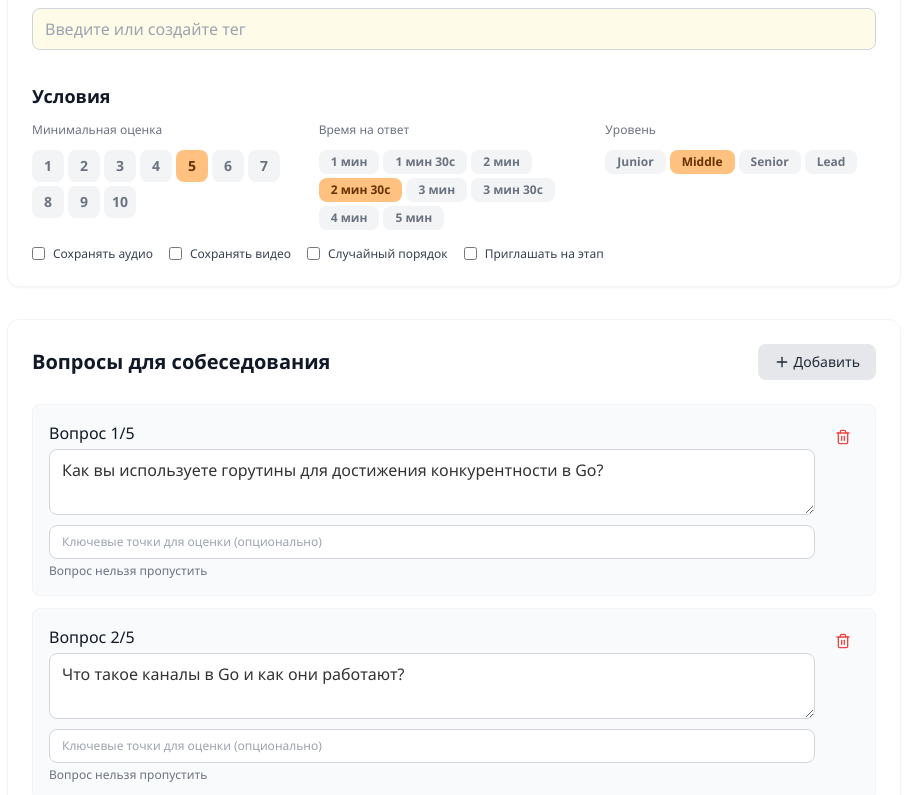
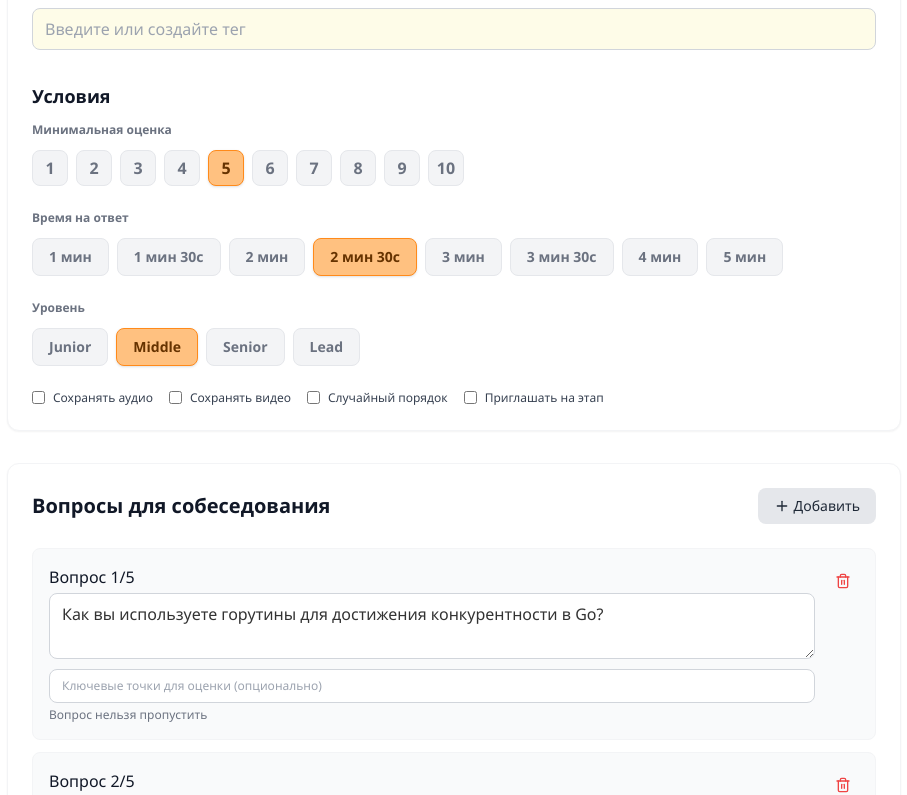
Before and after one commit to FerrPOINT/hr-recruiter-front, a React (Create React App) app: page /vacancies/create in a window 1280 px wide. Shown: the part 814-1609 px from the top of the page, without its empty margins (314-1221 px from the left). Built offline with nearby package versions, Linux system fonts and the light colour scheme.

Commit message:
мелкие фиксы по дизайну

```diff
--- a/src/index.css
+++ b/src/index.css
@@ -20,6 +20,9 @@
 @layer components {
   .btn-primary {
     @apply bg-primary-500 hover:bg-primary-600 text-white font-medium py-1.5 px-5 rounded-lg transition-colors duration-200 focus:outline-none focus:ring-2 focus:ring-primary-500 focus:ring-offset-2 h-11 max-h-11;
+    white-space: nowrap;
+    text-overflow: ellipsis;
+    overflow: hidden;
   }
 
   .btn-secondary {
--- a/src/pages/InterviewSession.tsx
+++ b/src/pages/InterviewSession.tsx
@@ -90,6 +90,13 @@ const InterviewSession: React.FC = () => {
     }
   }, [messages]);
 
+  // Скролл вниз при появлении финального блока
+  useEffect(() => {
+    if (showFinalBlock && chatEndRef.current) {
+      chatEndRef.current.scrollIntoView({ behavior: 'smooth' });
+    }
+  }, [showFinalBlock]);
+
   // Таймер записи (универсальный для mic-test и question)
   useEffect(() => {
     let timer: NodeJS.Timeout;
@@ -175,6 +182,13 @@ const InterviewSession: React.FC = () => {
     }, 1500);
   };
 
+  // Кнопка 'Записать ответ' доступна только после появления вопроса в чате
+  const currentQuestionText = `Вопрос ${currentQuestion + 1} из ${MOCK_QUESTIONS.length}: ${MOCK_QUESTIONS[currentQuestion]}`;
+  const lastMessage = messages[messages.length - 1];
+  const canRecordAnswer = step === 'question'
+    && lastMessage && lastMessage.from === 'ai' && lastMessage.text === currentQuestionText
+    && !isRecording && !isTranscribing;
+
   return (
     <div className="min-h-screen flex flex-col items-center justify-center bg-gradient-to-br from-[#f0f3ff] to-[#e6eaff] py-4">
       {/* Фирменный логотип и помощь */}
@@ -253,7 +267,9 @@ const InterviewSession: React.FC = () => {
               <div className="text-center text-gray-500 text-base mb-2">Тест микрофона завершён</div>
             )}
             {step === 'question' && !isRecording && !isTranscribing && (
-              <div className="text-center text-gray-500 text-base mb-2">Готовы записать ответ?</div>
+              <div className="text-center text-gray-500 text-base mb-2">
+                {canRecordAnswer ? 'Готовы записать ответ?' : 'Ожидаем вопрос'}
+              </div>
             )}
             {isRecording && step === 'question' && (
               <div className="text-center text-gray-500 text-base mb-2">Идёт запись... Говорите!</div>
@@ -284,8 +300,11 @@ const InterviewSession: React.FC = () => {
             {step === 'mic-test-done' && (
               <button className="btn-primary w-full h-12 min-h-[48px]" onClick={handleStartInterview}>Продолжить</button>
             )}
-            {step === 'question' && !isRecording && !isTranscribing && (
-              <button className="w-full h-12 min-h-[48px] flex items-center justify-center gap-2 rounded-lg text-base font-medium transition-colors duration-200 bg-green-500 hover:bg-green-600 text-white px-4" style={{maxWidth:'100%'}} onClick={handleStartRecording}>
+            {canRecordAnswer && (
+              <button
+                className="w-full h-12 min-h-[48px] flex items-center justify-center gap-2 rounded-lg text-base font-medium transition-colors duration-200 bg-green-500 hover:bg-green-600 text-white px-4"
+                style={{maxWidth:'100%'}} onClick={handleStartRecording}
+              >
                 <Mic className="h-5 w-5 mr-2" /> Записать ответ
               </button>
             )}
--- a/src/pages/VacancyCreate.tsx
+++ b/src/pages/VacancyCreate.tsx
@@ -197,33 +197,36 @@ const VacancyCreate: React.FC = () => {
             {/* Условия */}
             <div className="mt-2">
               <div className="font-semibold text-gray-900 mb-3 text-lg">Условия</div>
-              <div className="flex flex-col md:flex-row gap-4">
-                <div className="flex flex-col gap-2 flex-1">
-                  <div className="text-xs text-gray-500 mb-1">Минимальная оценка</div>
-                  <div className="flex gap-1 flex-wrap">
+              <div className="flex flex-col gap-6">
+                {/* Минимальная оценка */}
+                <div className="flex flex-col gap-2">
+                  <label className="text-xs text-gray-500 mb-1 font-semibold">Минимальная оценка</label>
+                  <div className="flex gap-2 flex-wrap">
                     {[1,2,3,4,5,6,7,8,9,10].map(n => (
-                      <button key={n} type="button" className={`w-8 h-8 rounded-lg text-sm font-bold ${form.minScore===n ? 'bg-primary-200 text-primary-900' : 'bg-gray-100 text-gray-500'}`} onClick={()=>setForm(f=>({...f, minScore:n}))}>{n}</button>
+                      <button key={n} type="button" className={`w-9 h-9 rounded-lg text-base font-bold transition-colors duration-150 border ${form.minScore===n ? 'bg-primary-200 text-primary-900 border-primary-400 shadow' : 'bg-gray-100 text-gray-500 border-gray-200 hover:bg-primary-50'} `} onClick={()=>setForm(f=>({...f, minScore:n}))}>{n}</button>
                     ))}
                   </div>
                 </div>
-                <div className="flex flex-col gap-2 flex-1">
-                  <div className="text-xs text-gray-500 mb-1">Время на ответ</div>
-                  <div className="flex gap-1 flex-wrap">
+                {/* Время на ответ */}
+                <div className="flex flex-col gap-2">
+                  <label className="text-xs text-gray-500 mb-1 font-semibold">Время на ответ</label>
+                  <div className="flex gap-2 flex-wrap">
                     {[60,90,120,150,180,210,240,300].map(sec => (
-                      <button key={sec} type="button" className={`px-3 py-1 rounded-lg text-xs font-semibold ${form.answerTime===sec ? 'bg-primary-200 text-primary-900' : 'bg-gray-100 text-gray-500'}`} onClick={()=>setForm(f=>({...f, answerTime:sec}))}>{Math.floor(sec/60)} мин{sec%60 ? ' '+sec%60+'с' : ''}</button>
+                      <button key={sec} type="button" className={`px-4 py-2 rounded-lg text-sm font-semibold transition-colors duration-150 border ${form.answerTime===sec ? 'bg-primary-200 text-primary-900 border-primary-400 shadow' : 'bg-gray-100 text-gray-500 border-gray-200 hover:bg-primary-50'} `} onClick={()=>setForm(f=>({...f, answerTime:sec}))}>{Math.floor(sec/60)} мин{sec%60 ? ' '+sec%60+'с' : ''}</button>
                     ))}
                   </div>
                 </div>
-                <div className="flex flex-col gap-2 flex-1">
-                  <div className="text-xs text-gray-500 mb-1">Уровень</div>
-                  <div className="flex gap-1 flex-wrap">
+                {/* Уровень */}
+                <div className="flex flex-col gap-2">
+                  <label className="text-xs text-gray-500 mb-1 font-semibold">Уровень</label>
+                  <div className="flex gap-2 flex-wrap">
                     {['junior','middle','senior','lead'].map(lvl => (
-                      <button key={lvl} type="button" className={`px-3 py-1 rounded-lg text-xs font-semibold ${form.level===lvl ? 'bg-primary-200 text-primary-900' : 'bg-gray-100 text-gray-500'}`} onClick={()=>setForm(f=>({...f, level:lvl}))}>{lvl.charAt(0).toUpperCase()+lvl.slice(1)}</button>
+                      <button key={lvl} type="button" className={`px-4 py-2 rounded-lg text-sm font-semibold capitalize transition-colors duration-150 border ${form.level===lvl ? 'bg-primary-200 text-primary-900 border-primary-400 shadow' : 'bg-gray-100 text-gray-500 border-gray-200 hover:bg-primary-50'} `} onClick={()=>setForm(f=>({...f, level:lvl}))}>{lvl}</button>
                     ))}
                   </div>
                 </div>
               </div>
-              <div className="flex flex-wrap gap-4 mt-4">
+              <div className="flex flex-wrap gap-4 mt-6">
                 <label className="flex items-center gap-2 text-xs text-gray-700">
                   <input type="checkbox" name="saveAudio" checked={form.saveAudio} onChange={handleChange} />
                   Сохранять аудио
```
